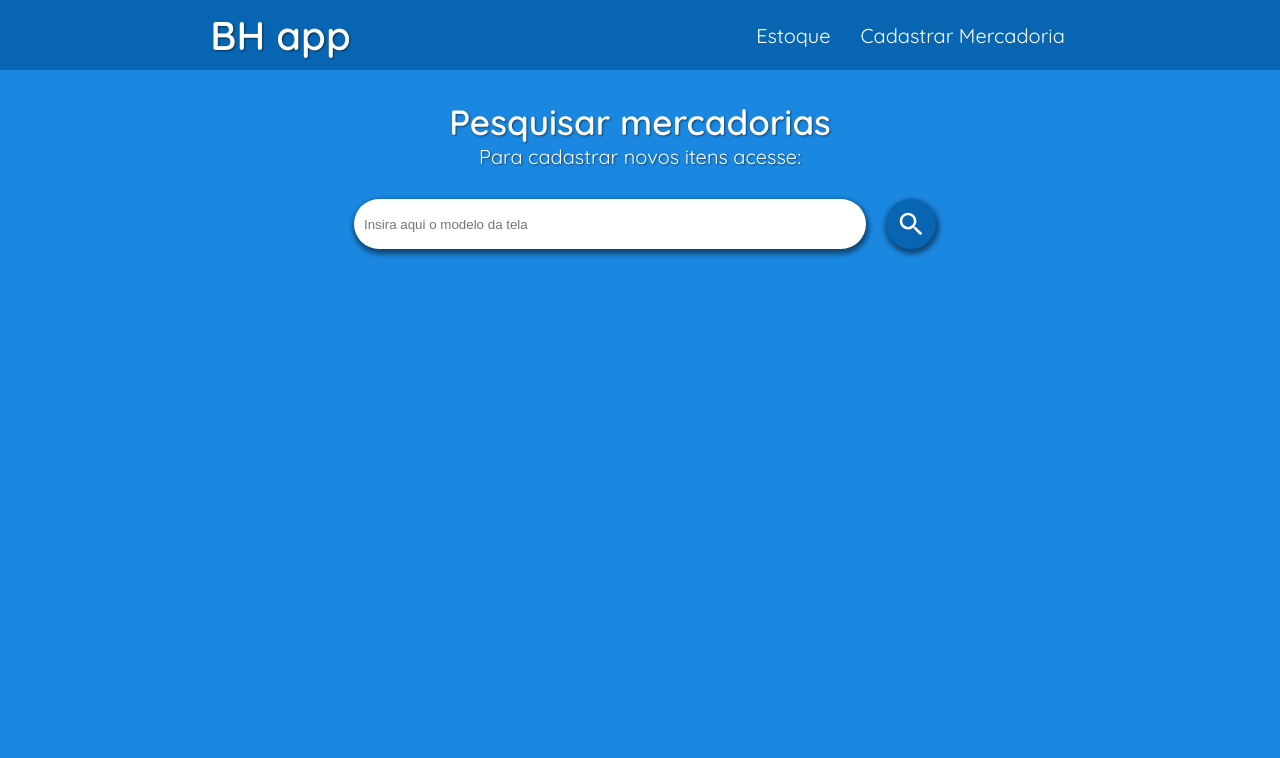
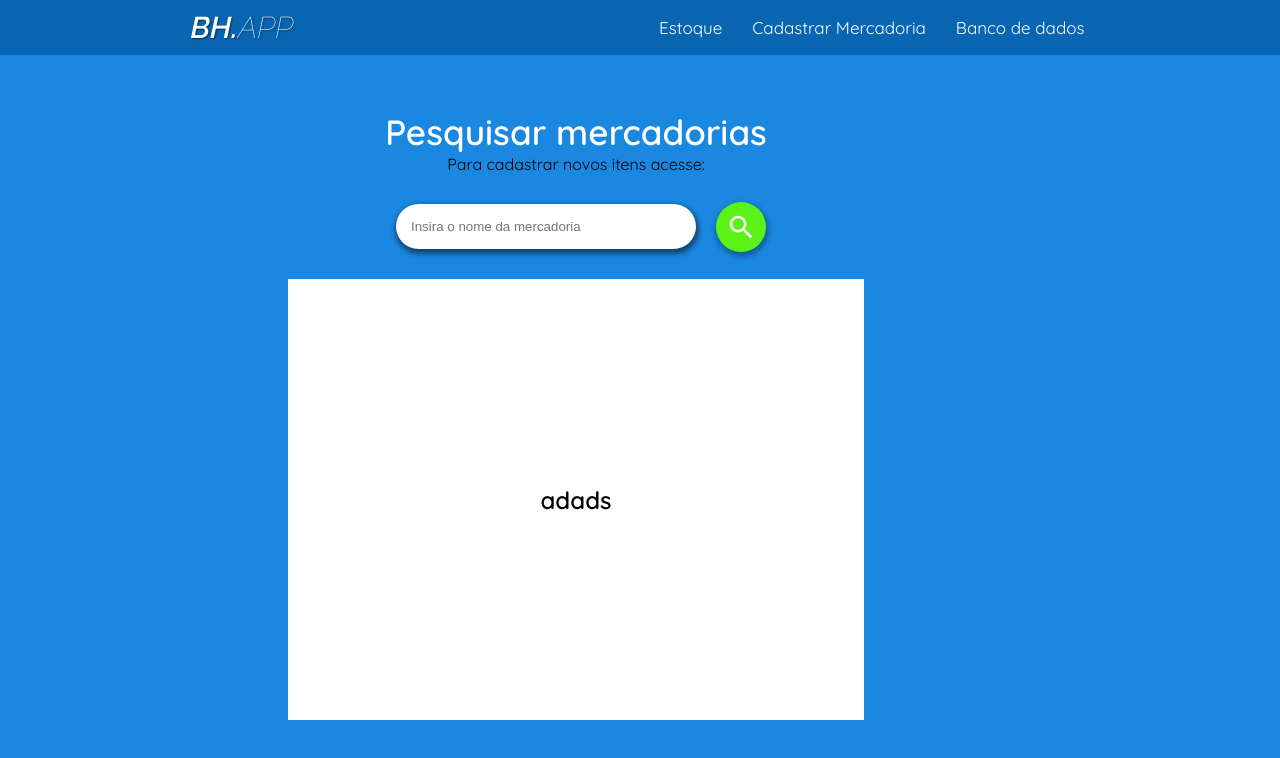
Before and after one commit to JoaoSouz4/BhApp, a plain HTML site: page index.html in a window 1280 px wide. Drawn offline with nearby package versions, Linux system fonts and the light colour scheme; a web font is replaced by a local one.

Commit message:
progresso no desenvolvimento

```diff
--- a/animacoes.css
+++ b/animacoes.css
@@ -1,3 +1,12 @@
 nav a:hover{
-    color: rgb(195, 226, 19);
+    color: var(--corternaria);
 }
+
+.btn:hover{
+    cursor: pointer;
+    box-shadow: 1px 1px 5px 3px rgba(80, 253, 0, 0.315);;
+}
+
+.bottomS{
+    cursor: pointer;
+}
--- /dev/null
+++ b/cadastrar.css
@@ -0,0 +1,203 @@
+@import url('https://fonts.googleapis.com/css2?family=Quicksand:wght@300;400;500;600&display=swap');
+@import url('https://fonts.googleapis.com/css2?family=Contrail+One&family=Dancing+Script&family=Montserrat:wght@100;200&family=Raleway:ital,wght@0,100;0,200;0,300;0,400;0,500;0,600;0,800;0,900;1,100;1,200;1,300;1,400;1,500;1,600;1,700;1,800;1,900&display=swap');
+*{
+    margin: 0px;
+    padding: 0px;
+    box-sizing: border-box;
+    text-decoration: none;
+}
+
+:root{
+    --corprincipal :  rgb(26, 135, 224);
+    --corsecundaria : rgb(8, 101, 177);
+    --corternaria: rgb(92, 241, 23);
+}
+
+header{
+    background-color: rgb(8, 101, 177);
+}
+
+body{
+    background-color: rgb(26, 135, 224);
+    font-family: 'Quicksand', sans-serif;
+}
+
+main{
+    margin: 150px;
+    margin-top: 100px;
+}
+
+input{
+    width: 300px;
+    height: 43px;
+    box-shadow: 1px 3px 5px 2px rgba(0, 0, 0, 0.479);
+    border-radius: 25px;
+    padding: 10px;
+    margin: 10px;
+    border-style: none;
+}
+
+nav{
+    display: flex;
+    justify-content: space-around;
+    gap: 20px;
+}
+
+nav a{
+    color: white;
+    font-size: 17px;
+    padding: 5px;
+    text-decoration: none;
+}
+
+footer{
+    width: 100%;
+    height: 200px;
+    background-color: var(--corsecundaria) ;
+    bottom: 0%;
+}
+
+select{
+    width: 300px;
+    height: 43px;
+    box-shadow: 1px 3px 5px 2px rgba(0, 0, 0, 0.479);
+    border-radius: 25px;
+    padding: 15px;
+    margin: 10px;
+    border-style: none;
+}
+.box label{
+    color: #ffff;
+    font-size: 15px;
+    font-weight: 700;
+    text-shadow: 1px 1px 2px rgba(0, 0, 0, 0.637);
+}
+.titulo-cadastro{
+    display: flex;
+    flex-direction: row;
+    align-items: center;
+    justify-content: flex-start;
+    gap: 11px;
+    padding-left: 20px;
+    margin-bottom: 10px;
+}
+
+.titulo-cadastro ion-icon{
+    font-size: 5vh;
+    color: var(--corternaria);
+}
+
+.titulo-cadastro div{
+    display: flex;
+    flex-direction: column;
+    justify-content: flex-start;
+    border-left: 1px solid rgba(0, 0, 0, 0.212);
+    padding-left: 12px;
+}
+
+.titulo-cadastro div h1{
+    font-size: 30px;
+    font-weight: 400;
+}
+
+.titulo-cadastro label{
+    padding: 0px;
+}
+
+.cabecalho{
+    display: flex;
+    flex-direction: row;
+    justify-content: space-around;
+    align-items: center;
+    padding: 10px;
+    position: fixed;
+    width: 100%;
+    top: 0%;
+}
+
+.cabecalho h1{
+    font-size: 40px;
+    color: white;
+    text-shadow: 1px 1px 2px rgba(2, 2, 2, 0.5);
+}
+
+.logo h1{
+
+    font-family: 'Raleway', sans-serif;
+    font-weight: 100;
+    font-style: italic;
+    font-size: 30px;
+}
+
+.logo h1 label{
+    font-weight: 600;
+}
+
+
+.titulo{
+    display: flex;
+    justify-content: space-around;
+    margin-top:10px;
+    margin-bottom: 20px;
+}
+
+.secao-cadastro{
+    display: flex;
+    flex-direction: column;
+    justify-content: flex-start;
+    align-items: flex-start;
+}
+
+
+.box{
+    display: flex;
+    align-items: center;
+    padding: 10px;
+}
+
+.sub-box{
+    display: flex;
+    flex-direction: column;
+    padding: 5px;
+    margin: 2px;
+}
+
+.btn-container{
+    margin: 25px;
+}
+
+
+
+.btn{
+    font-family: 'Raleway', sans-serif;
+    background-color: var(--corternaria);
+    color: white;
+    font-weight: bold;
+    padding: 10px;
+    width: 37vh;
+    height: 45px;
+    border-radius: 90px;
+    border-style: none;
+    box-shadow: 1px 3px 3px 1px rgba(0, 0, 0, 0.363);
+    font-size: 3.5vh;
+}
+
+.qtd{
+    width: 40%;
+}
+
+.sub-box select{
+    width: 30vh;
+}
+
+.input-marca{
+    width: 35VH;
+}
+
+.value{
+    width: 20vh;
+}
+
+label{
+    padding-left: 10px ;
+}
--- a/index.html
+++ b/index.html
@@ -11,12 +11,15 @@
 <body>
     <header class="cabecalho">
         <div class="logo">
-            <h1>BH app</h1>
+            <h1><label for="">BH.</label>APP</h1>
         </div>
         <nav>
-            <a href="">Estoque</a>
-            <a href="">Cadastrar Mercadoria</a>
+            <a href="index.html">Estoque</a>
+            <a href="pagina2.html">Cadastrar Mercadoria</a>
+            <a href="#">Banco de dados</a>
         </nav>
+    </header>
+
     </header>
     <main>
 
@@ -28,23 +31,23 @@
                 </div>
             </div>
         </section>
+
         <section class="pesquisa">
-            <input type="text" class="barra-pesquisa" placeholder="Insira aqui o modelo da tela">
 
-                <ion-icon name="search" class="bottomS"></ion-icon>
+            <input type="text" class="barra-pesquisa" placeholder="Insira o nome da mercadoria">
+            <ion-icon name="search" class="bottomS"></ion-icon>
 
         </section>
 
-        <section class="Container">
-            <div class="container">
+        <section class="container">
+            <h1>adads</h1>
+        </section>
 
-            </div>
-        </section>
+
     </main>
 
 
 
 </body>
 <script src="https://unpkg.com/ionicons@4.5.10-0/dist/ionicons.js"></script>
-<script src="main.js"></script>
 </html>
--- a/main.js
+++ b/main.js
@@ -1,9 +1,42 @@
 
-const bottomRegister = document.querySelector('.bootomS');
+const bottomRegister = document.querySelector('.btn');
+const arrayProductRegister = [];
 
 bottomRegister.addEventListener('click', ()=>{
-    let objectProduct = {
 
+    const inputNome = document.querySelector('#nome');
+    const inputTipo = document.querySelector('#tipo');
+    const inputQtd = document.querySelector('#qtd');
+    const inputMarca = document.querySelector('#marca');
+    const inputPrecoCusto = document.querySelector('#pc');
+    const inputPrecoVenda = document.querySelector('#pv');
+
+    const nome = inputNome.value;
+    const tipo = inputTipo.value;
+    const qtd = inputQtd.value;
+    const marca = inputMarca.value;
+    const precoCusto = inputPrecoCusto.value;
+    const precoVenda = inputPrecoVenda.value;
+
+    if(nome == ''){
+        alert('Informe um nome válido');
+        return
     }
-})
-const arrayProductRegister = [];
+
+    if(qtd <= 0){
+        alert('Não é possivel cadastrar mercadorias sem quantidade');
+        return;
+    }
+
+    if(precoCusto == '' || precoVenda == ''){
+        alert('Informe os dados referente aos preços');
+        return
+    }
+
+    alert(`${nome} cadastrado com sucesso`)
+
+    const objeto = new Mercadoria(nome, tipo, qtd, marca, precoCusto, precoVenda);
+    arrayProductRegister.push(objeto);
+
+    console.log(arrayProductRegister);
+});
--- a/style.css
+++ b/style.css
@@ -1,4 +1,6 @@
 @import url('https://fonts.googleapis.com/css2?family=Quicksand:wght@300;400;500;600&display=swap');
+@import url('https://fonts.googleapis.com/css2?family=Contrail+One&family=Dancing+Script&family=Montserrat:wght@100;200&family=Raleway:ital,wght@0,100;0,200;0,300;0,400;0,500;0,600;0,800;0,900;1,100;1,200;1,300;1,400;1,500;1,600;1,700;1,800;1,900&display=swap');
+
 
 *{
     margin: 0px;
@@ -7,10 +9,11 @@
     text-decoration: none;
 }
 
-:root{
-    --corprincipal :  rgb(26, 135, 224);
-    --corsecundaria : rgb(8, 101, 177);
-}
+    :root{
+        --corprincipal :  rgb(26, 135, 224);
+        --corsecundaria : rgb(8, 101, 177);
+        --corternaria: rgb(92, 241, 23);
+    }
 
 header{
     background-color: rgb(8, 101, 177);
@@ -26,11 +29,11 @@ main{
 }
 
 input{
-    width: 40%;
-    height: 50px;
+    width: 300px;
+    height: 45px;
     box-shadow: 1px 3px 5px 2px rgba(0, 0, 0, 0.479);
     border-radius: 25px;
-    padding: 10px;
+    padding: 15px;
     margin: 10px;
     border-style: none;
 }
@@ -43,9 +46,18 @@ nav{
 
 nav a{
     color: white;
-    font-size: 20px;
+    font-size: 17px;
     padding: 5px;
     text-decoration: none;
+}
+
+main{
+    height: 80vh;
+    width: 90%;
+    display: flex;
+    justify-content: space-between;
+    flex-direction: column;
+    align-items: center;
 }
 
 footer{
@@ -60,7 +72,6 @@ footer{
     flex-direction: row;
     justify-content: space-around;
     align-items: center;
-
     padding: 10px;
     position: fixed;
     width: 100%;
@@ -73,25 +84,39 @@ footer{
     text-shadow: 1px 1px 2px rgba(2, 2, 2, 0.5);
 }
 
+.logo h1{
+
+    font-family: 'Raleway', sans-serif;
+    font-weight: 100;
+    font-style: italic;
+    font-size: 30px;
+}
+
+.logo h1 label{
+    font-weight: 600;
+}
+
 .titulo{
-    font-size: 20px;
-    color: white;
-    text-shadow: 1px 1px 2px rgba(0, 0, 0, 0.486);
+    display: flex;
+    justify-content: space-around;
+    margin-top:10px;
+    margin-bottom: 20px;
 }
 .pesquisa{
     display: flex;
-    justify-content: center;
+    justify-content: space-between;
     align-items: center;
     gap: 10px;
 }
 
 .bottomS{
-    background-color: rgb(8, 101, 177);
-    color: white;
+    background-color: var(--corternaria);
+    color: #ffff;
     font-size: 30px;
+    font-weight: bold;
     border-radius: 100px;
     padding: 10px;
-    box-shadow: 1px 3px 5px 2px rgba(0, 0, 0, 0.479);
+    box-shadow: 1px 3px 5px 2px rgba(0, 0, 0, 0.288);
 }
 
 .titulo{
@@ -112,3 +137,22 @@ footer{
     flex-direction: column;
     align-items: center;
 }
+
+.container{
+    display: flex;
+    justify-content: center;
+    align-items: center;
+    width: 50%;
+    height: 70%;
+    background-color: #ffff;
+    padding: 20px;
+    margin: 20px;
+    overflow: scroll;
+    overflow-x: hidden;
+}
+
+body::-webkit-scrollbar-thumb {
+    background-color: blue;    /* color of the scroll thumb */
+    border-radius: 20px;       /* roundness of the scroll thumb */
+    border: 3px solid orange;  /* creates padding around scroll thumb */
+  }
```
Also changed, not shown: classePrincipal.js (added, +10 -0 lines), pagina2.html (added, +95 -0 lines), CadastrarTelas.html (deleted), index.js (added).
